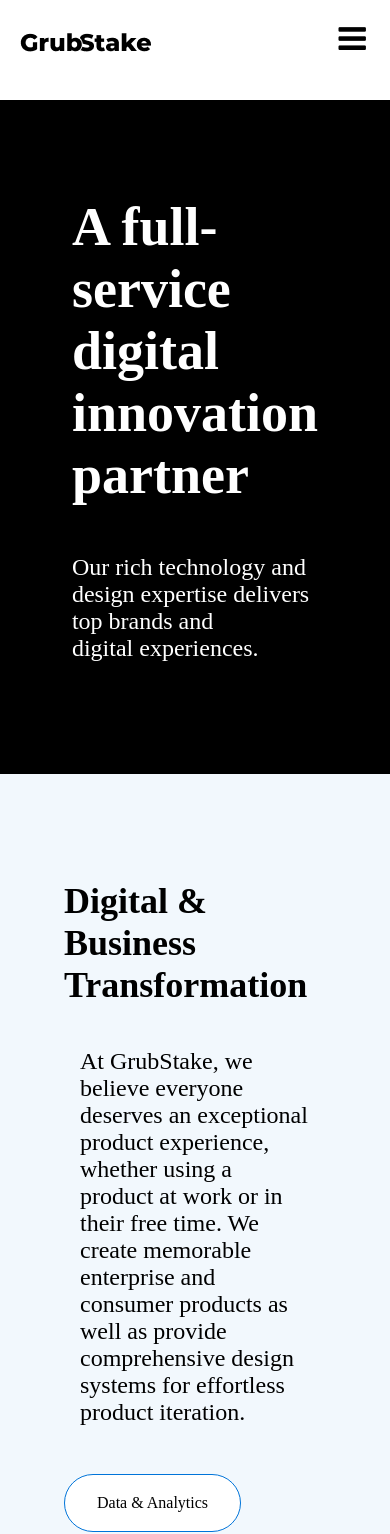
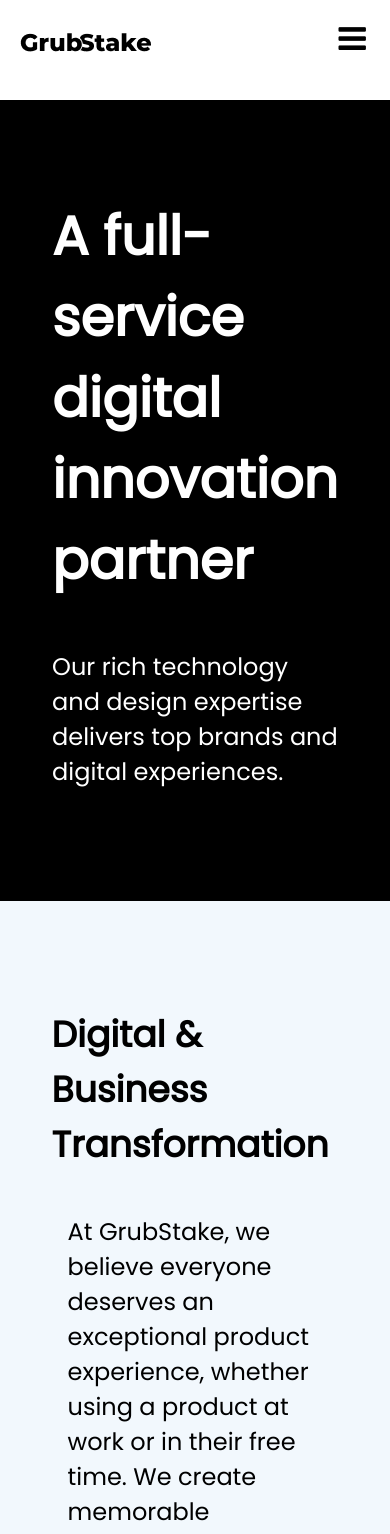
Before and after one commit to saleem2831/Grabe, a React (Create React App) app: page /services in a window 390 px wide. Shown: the top 1534 px of the page. Built offline with nearby package versions, Linux system fonts and the light colour scheme.

Commit message:
updates Poppins Font

```diff
--- a/src/Footer.css
+++ b/src/Footer.css
@@ -5,7 +5,7 @@
     color: #fff;
     padding: 20px;
   } */
-
+  @import url('https://fonts.googleapis.com/css2?family=Poppins&display=swap');
   .footer-container {
     background: var(--grey-500, #333);
     display: flex;
--- a/src/header2.css
+++ b/src/header2.css
@@ -5,7 +5,7 @@ html, body {
     font-family: Poppins;
 }
 
-
+@import url('https://fonts.googleapis.com/css2?family=Poppins&display=swap');
 header {
     width: 100%;
     height: 100px;
--- a/src/pages/about.css
+++ b/src/pages/about.css
@@ -1,9 +1,15 @@
+/* @import url('https://fonts.googleapis.com/css2?family=Poppins&display=swap'); */
+
+  @import url('https://fonts.googleapis.com/css2?family=Poppins&display=swap');
+
 * {
     margin: 0;
     padding: 0;
     box-sizing: border-box;
     font-family: Poppins;
   }
+
+
 
 .first{
     background: var(--black, #000);
--- a/src/pages/contact.css
+++ b/src/pages/contact.css
@@ -1,3 +1,4 @@
+  @import url('https://fonts.googleapis.com/css2?family=Poppins&display=swap');
 * {
     margin-top: 0;
     padding: 0;
@@ -257,6 +258,7 @@ letter-spacing: 0;
     justify-content: space-between;
     align-items: center;
     align-self: stretch;
+    margin-top: 100px;
     }
 
     .main2-1{
@@ -319,7 +321,7 @@ letter-spacing: 0;
         background-repeat: no-repeat;
         padding: 0%;
         margin-left: 3%;
-        /* margin-bottom: 30%; */
+        margin-bottom: 30%;
         z-index: 0;
 
     }
--- a/src/pages/home.css
+++ b/src/pages/home.css
@@ -1,3 +1,4 @@
+@import url('https://fonts.googleapis.com/css2?family=Poppins&display=swap');
 * {
     margin: 0;
     padding: 0;
--- a/src/pages/service.css
+++ b/src/pages/service.css
@@ -1,3 +1,4 @@
+@import url('https://fonts.googleapis.com/css2?family=Poppins&display=swap');
 * {
     margin: 0;
     padding: 0;
@@ -363,4 +364,14 @@ font-weight: 600;
     /* margin-left: -50px; */
 
 }
+
+.Btn-4{
+  display: flex;
+  padding: auto;
+  width: auto;
+  justify-content: center;
+  align-items: center;
+
+}
+
  }
--- a/src/pages/testinomalslider.css
+++ b/src/pages/testinomalslider.css
@@ -1,4 +1,4 @@
-
+@import url('https://fonts.googleapis.com/css2?family=Poppins&display=swap');
 .main-frame{
   background: var(--primary-5, rgba(0, 116, 217, 0.05));
   display: flex;
--- a/src/pages/work.css
+++ b/src/pages/work.css
@@ -1,3 +1,4 @@
+@import url('https://fonts.googleapis.com/css2?family=Poppins&display=swap');
 * {
     margin: 0;
     padding: 0;
```
